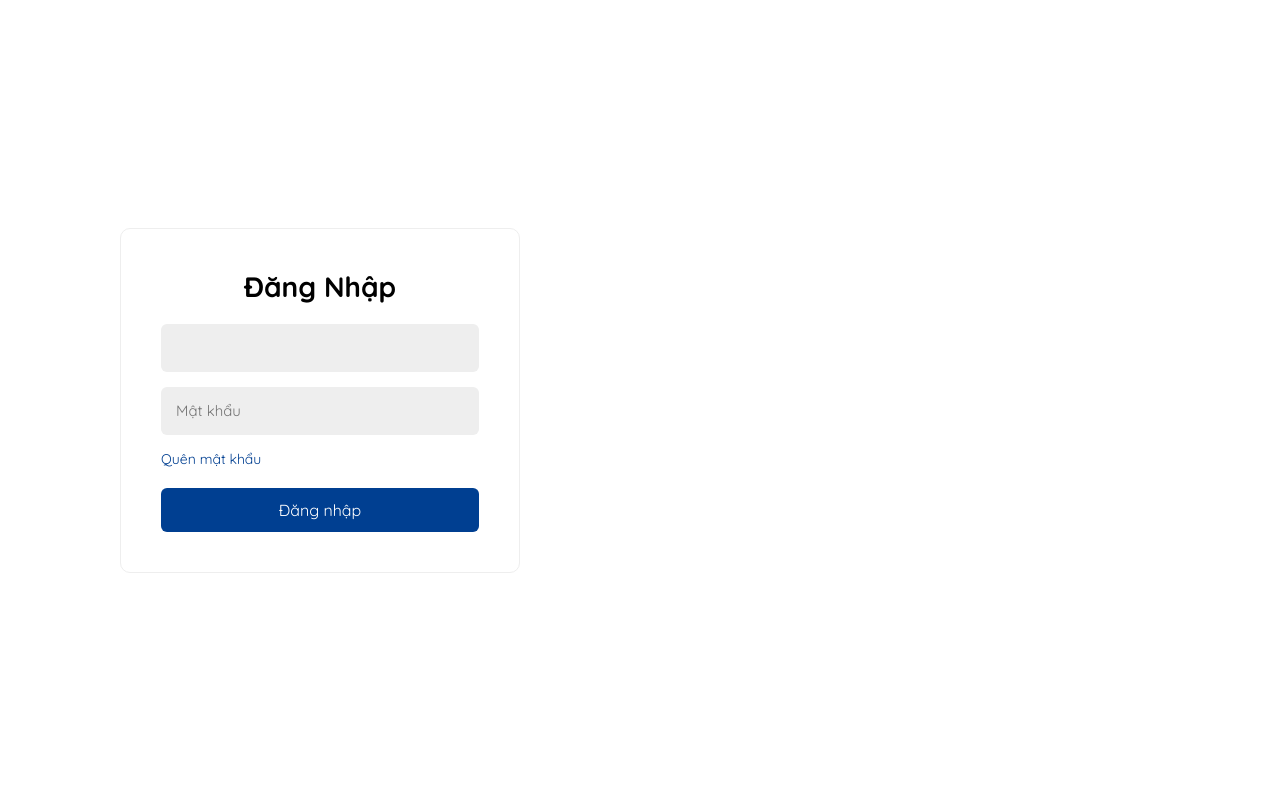
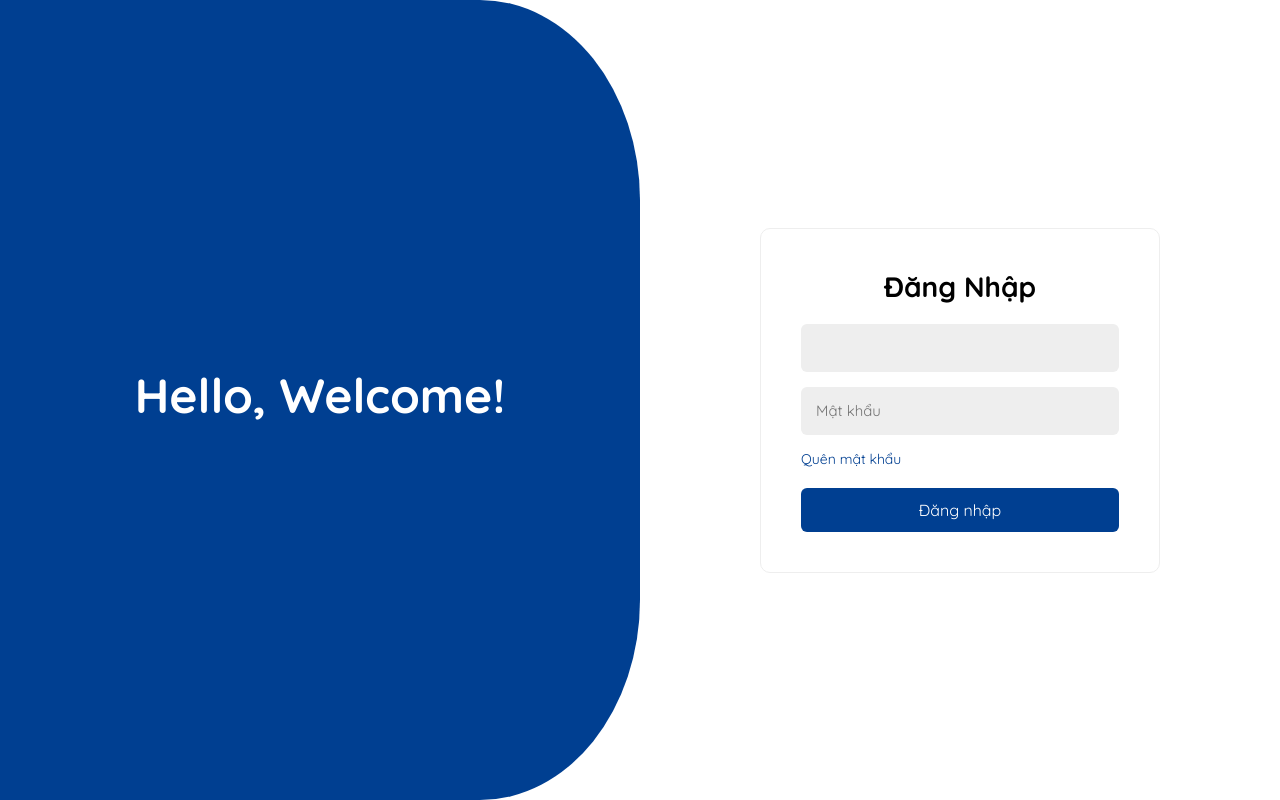
Before and after one commit to Hang-Naf/TNCNPM, a PHP site: page /dangnhap.php in a window 1280 px wide. Run offline with PHP 8.4, Linux system fonts and the light colour scheme.

Commit message:
modified:   dangnhap.php

```diff
--- a/dangnhap.php
+++ b/dangnhap.php
@@ -270,6 +270,9 @@ if ($_SERVER["REQUEST_METHOD"] == "POST") {
 
 <body>
     <div class="container">
+        <div class="left">
+            <h2 style="font-size: 48px;">Hello, Welcome!</h2>
+        </div>
         <div class="right">
             <div class="right-container">
                 <h2>Đăng Nhập</h2>
```
